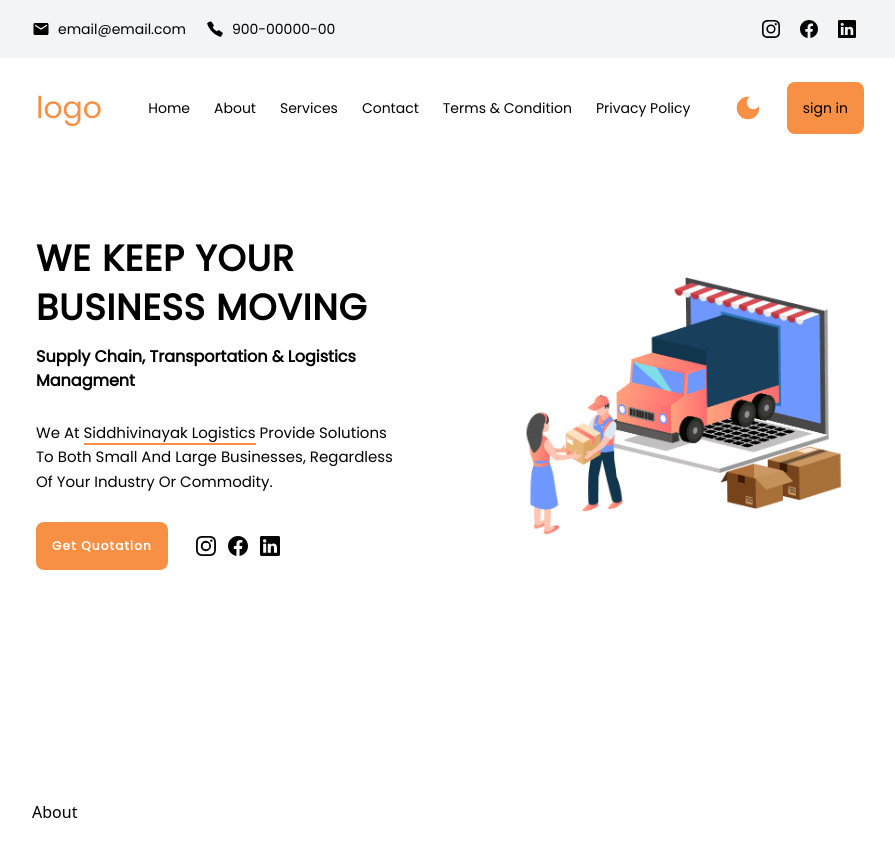
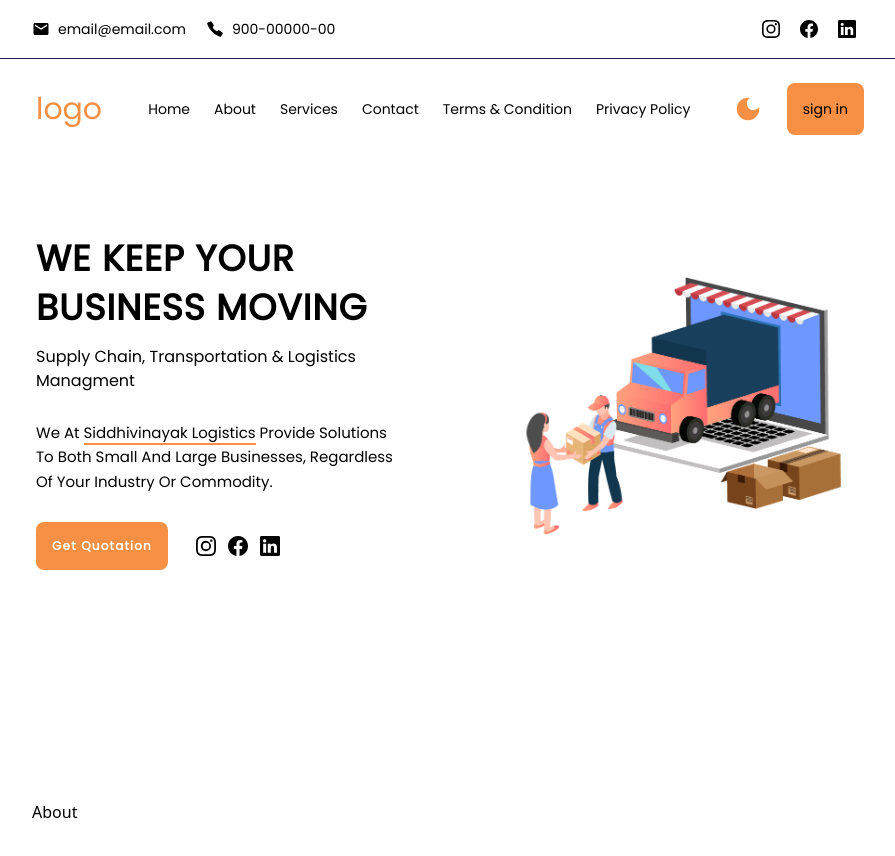
Before and after one commit to iamadityamall/transport-service-landing-page, a React (Create React App) app: page / in a window 1280 px wide. Shown: the top 856 px of the page, without its empty margins (192-1087 px from the left). Built offline with nearby package versions, Linux system fonts and the light colour scheme.

Commit message:
minor update

```diff
--- a/src/components/Home/Hero.jsx
+++ b/src/components/Home/Hero.jsx
@@ -9,12 +9,16 @@
         <h3 className="text-4xl py-2 font-bold px-1 uppercase tracking-wide leading-snug">
           we keep your business moving
         </h3>
-        <h4 className="text-[16px]  px-1 font-semibold">
+        <h4 className="text-[16px]  px-1">
           {`supply chain, transportation & logistics managment`}
         </h4>
         <p className="text-[15px] py-2 px-1 pt-6 leading-relaxed">
-          we at <span className="border-b-2 border-colorOne">siddhivinayak logistics</span> provide solutions to both
-          small and large businesses, regardless of your industry or commodity.
+          we at{" "}
+          <span className="border-b-2 border-colorOne">
+            siddhivinayak logistics
+          </span>{" "}
+          provide solutions to both small and large businesses, regardless of
+          your industry or commodity.
           {/* right from pickup from supplier's factory to delivery at buyer's. we
           provide all services under one roof. Regardless of your industry or
           commodity,we have solutions to both small and large businesses. */}
--- a/src/components/Home/QuickCallToAction.jsx
+++ b/src/components/Home/QuickCallToAction.jsx
@@ -5,7 +5,7 @@
 
 const QuickCallToAction = () => {
   return (
-    <div className="w-full hidden md:flex bg-gray-100">
+    <div className="w-full hidden md:flex border-b-[1px] border-colorTwo ">
       <div className="flex justify-between items-center w-[90vw] mx-auto py-3 text-[14px] font-poppins  xl:w-[65vw]">
         <div className="flex items-center space-x-5">
           <div className="flex items-center justify-center space-x-2">
```
